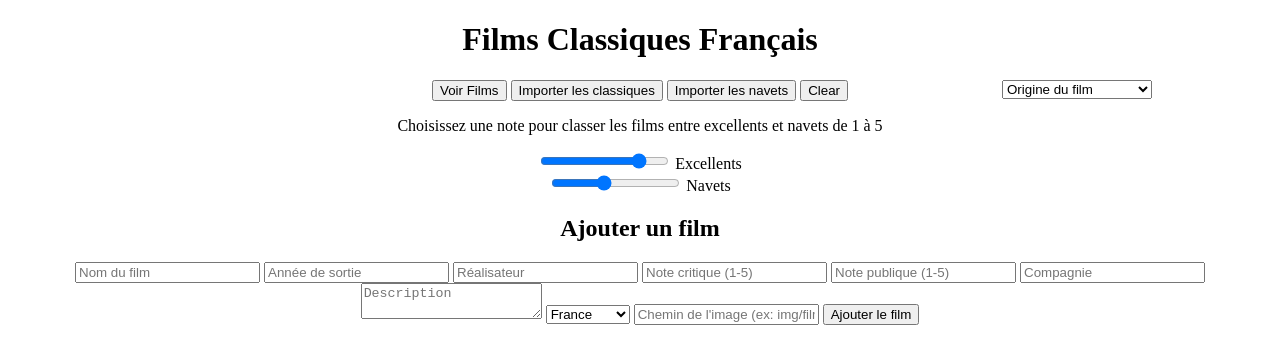
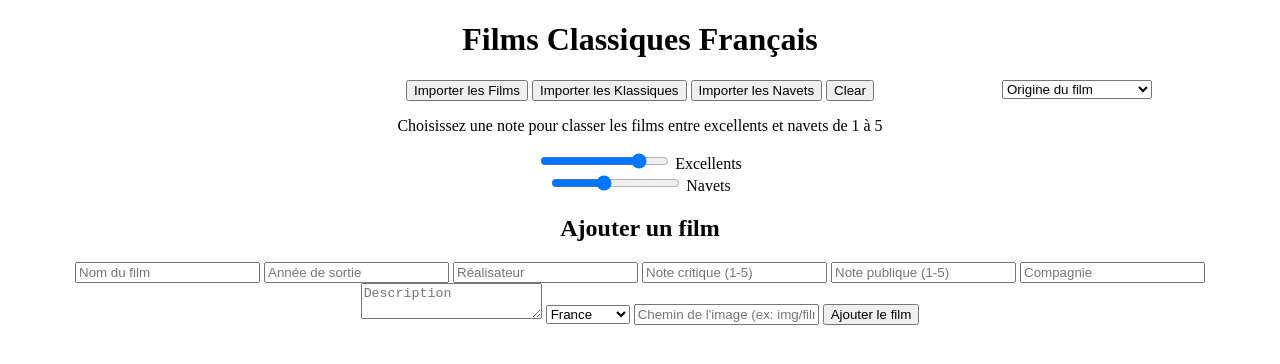
Before and after one commit to saucisson1sauvage/mpg-code, a website: page index.html in a window 1280 px wide. Drawn offline with nearby package versions, Linux system fonts and the light colour scheme.

Commit message:
small fix

```diff
--- a/index.html
+++ b/index.html
@@ -12,9 +12,9 @@
     <h1>Films Classiques Français</h1>
 
     <div class="buttonsChoice">
-        <button id="loadMoviesButton">Voir Films</button>
-        <button id="importBanger">Importer les classiques</button>
-        <button id="importNavets">Importer les navets</button>
+        <button id="loadMoviesButton">Importer les Films</button>
+        <button id="importBanger">Importer les Klassiques</button>
+        <button id="importNavets">Importer les Navets</button>
         <button id="clearButton">Clear</button>
     </div>
 
@@ -52,6 +52,7 @@
             <option value="France">France</option>
             <option value="Angleterre">Angleterre</option>
             <option value="Belgique">Belgique</option>
+            <option value="Pays-Bas">Pays-Bas</option>
         </select>
         <input type="text" id="lienImage" placeholder="Chemin de l'image (ex: img/film.jpg)" required>
         <button type="submit">Ajouter le film</button>
```
Also changed, not shown: 1 other file.
